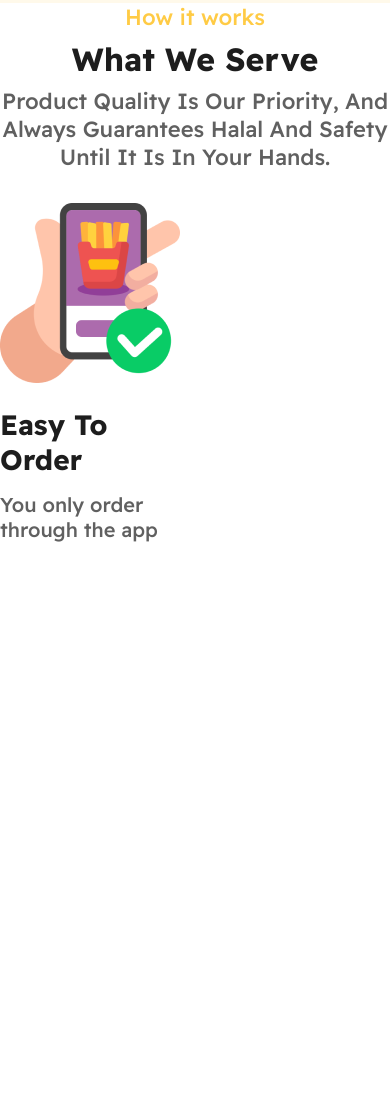
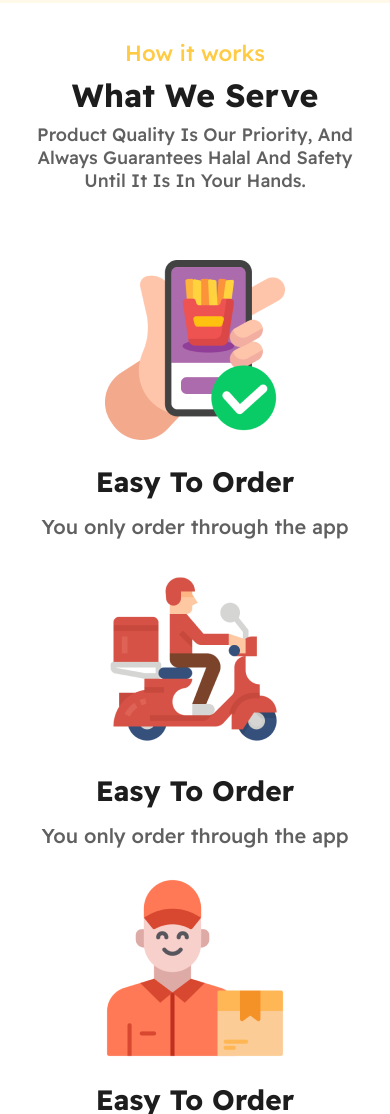
Before and after one commit to swadeshchisim/let-s-food, a plain HTML site: page index.html in a window 390 px wide. Shown: the part 886-2000 px from the top of the page. Before the commit the page ends 1428 px from the top, so only its background shows below. Drawn offline with Linux system fonts and the light colour scheme.

Commit message:
media query styles added for mobile for what we-serve-section

```diff
--- a/index.html
+++ b/index.html
@@ -85,15 +85,28 @@
       <main>
         <section class="container">
             <!-- what we serve section starts here -->
-             <section>
+             <section id="what-we-serve-area">
                 <h4 class="section-subtitle text-center">How it works</h4>
                 <h2 class="section-title text-center">What We Serve</h2>
                 <p class="section-description description-width text-center">Product Quality Is Our Priority, And Always Guarantees Halal And Safety Until It Is In Your Hands.</p>
 
                 <!-- our service -->
                  <section class="our-service-area">
+                    <!-- serive 1 -->
                     <article class="service">
                         <img src="images/order.png" alt="">
+                        <h3 class="service-title">Easy To Order</h3>
+                        <p class="service-description">You only order through the app</p>
+                    </article>
+                    <!-- service 2 -->
+                    <article class="service">
+                        <img src="images/delivery.png" alt="">
+                        <h3 class="service-title">Easy To Order</h3>
+                        <p class="service-description">You only order through the app</p>
+                    </article>
+                    <!-- service 3 -->
+                    <article class="service">
+                        <img src="images/quality.png" alt="">
                         <h3 class="service-title">Easy To Order</h3>
                         <p class="service-description">You only order through the app</p>
                     </article>
--- a/styles/style.css
+++ b/styles/style.css
@@ -58,7 +58,7 @@
     padding-bottom: 32px;
 }
 .description-width {
-    max-width: 611px;
+    width: 611px;
     margin: 0 auto;
 }
 
@@ -182,14 +182,20 @@ ul > .list-item {
 }
 
 /* what we serve styles */
+#what-we-serve-area {
+    padding: 36px 0;
+}
+
 .our-service-area {
     display: grid;
     grid-template-columns: repeat(3, 1fr);
+    padding-top: 36px;
 }
 .service {
     display: flex;
     flex-direction: column;
     align-items: center;
+    column-gap: 156px;
 }
 .service-title {
     color: var(--primary-black);
@@ -201,3 +207,17 @@ ul > .list-item {
     font-size: 20px;
     font-weight: var(--fw-500);
 }
+
+/* media query styles for mobile */
+@media only screen and (max-width: 600px) {
+    .section-description {
+        font-size: 18px;
+    }
+    .description-width {
+        width: 90%;
+    }
+    .our-service-area {
+        grid-template-columns: repeat(1, 1fr);
+        gap: 30px;
+    }
+}
```
